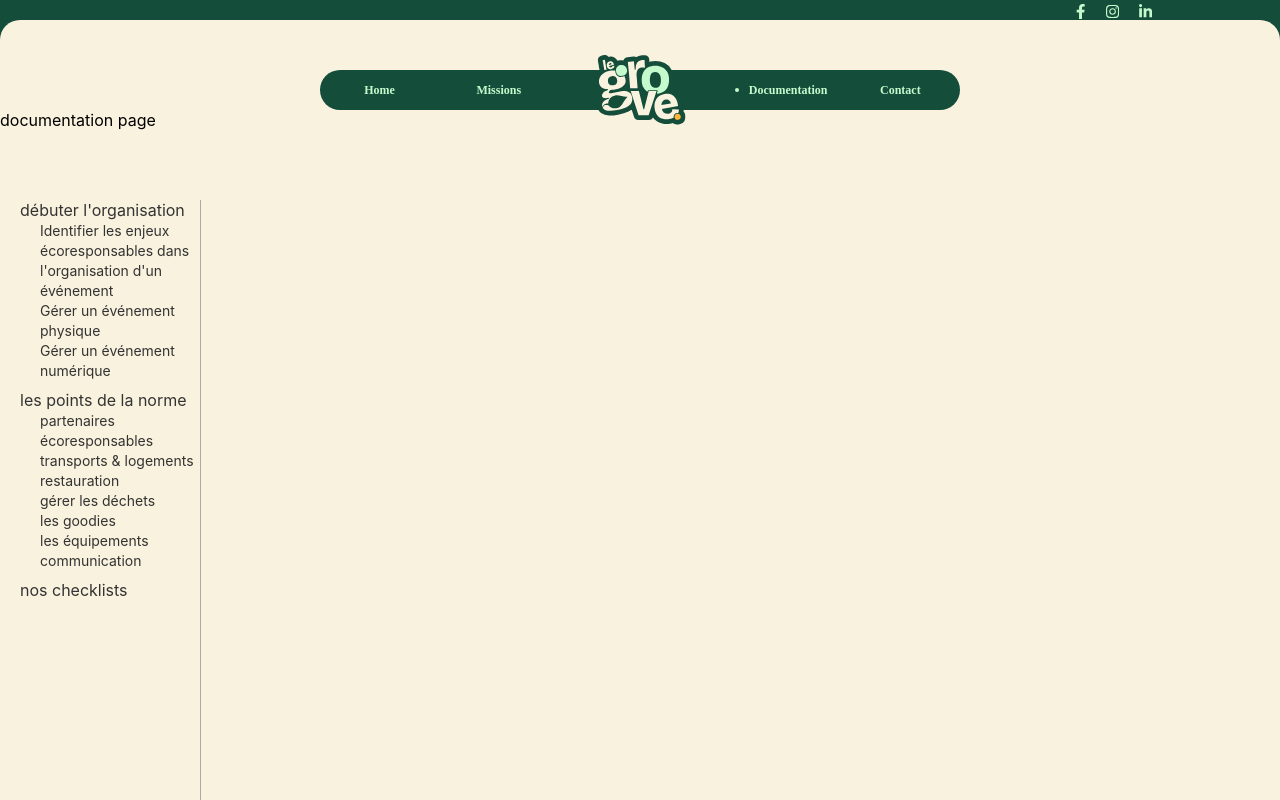
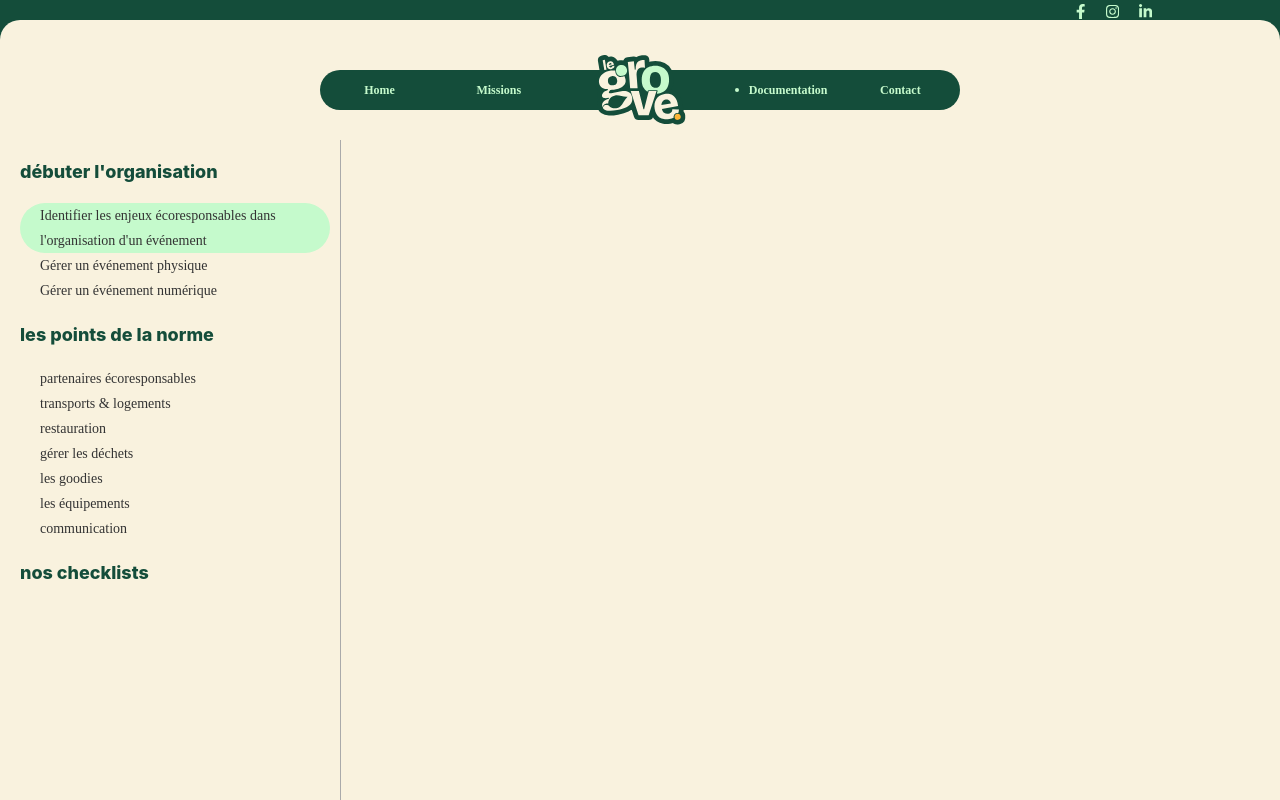
Before and after one commit to fabienlpt/le-grove, a React (Create React App) app: page /doc in a window 1280 px wide. Shown: the top 800 px of the page. Built offline with nearby package versions, Linux system fonts and the light colour scheme.

Commit message:
update sidebar

```diff
--- a/src/components/sidebar/index.tsx
+++ b/src/components/sidebar/index.tsx
@@ -6,6 +6,7 @@ import './style.css';
 
 const SideBar: React.FC = () => {
     const [isOpen, setIsOpen] = React.useState(false);
+    const [current, setCurrent] = React.useState(sidebar[0].children[0].slug);
 
     return (
         <div className={`sidebar ${isOpen ? 'sidebar-open' : ''}`}>
@@ -13,13 +14,13 @@ const SideBar: React.FC = () => {
                 {sidebar.map((item, index) => {
                     return (
                         <li key={index}>
-                            <a href={`#${item.slug}`}>{item.title}</a>
+                            <p className='sidebar-title'>{item.title}</p>
                             {item.children && (
                                 <ul>
                                     {item.children.map((child, index) => {
                                         return (
-                                            <li key={index}>
-                                                <a href={`#${child.slug}`}>{child.title}</a>
+                                            <li key={index}  className={`sidebar-subtitle ${child.slug === current ? 'current' : ''}`}>
+                                                <a href={`#${child.slug}`} onClick={() => setCurrent(child.slug)}>{child.title}</a>
                                             </li>
                                         );
                                     })}
--- a/src/components/sidebar/style.css
+++ b/src/components/sidebar/style.css
@@ -1,6 +1,5 @@
 .sidebar {
-    position: relative;
-    margin-top: 200px;
+    margin-top: 140px;
     background-color: #F9F2DE;
     border-right: 1px solid #aaa;
     height: 100%;
@@ -8,8 +7,8 @@
     position: fixed;
     left: 0;
     top: 0;
-    width: 180px;
-    z-index: 1000;
+    width: 25vw;
+    z-index: 1;
     transform: translateX(-190px);
     transition: transform 0.3s ease-in-out;
     @media screen and (min-width: 768px) {
@@ -19,7 +18,6 @@
 
 .sidebar::after {
     content: "";
-    position: absolute;
     top: 0;
     right: 0;
     width: 20px;
@@ -27,6 +25,24 @@
 
 .sidebar-open {
     transform: translateX(0);
+}
+
+.sidebar-title {
+    color: var(--bg1, #144D3A);
+    font-family: Bricolage Grotesque 48pt;
+    font-size: 18px;
+    font-style: normal;
+    font-weight: 800;
+    line-height: 150%;
+}
+
+.sidebar-subtitle {
+    color: var(--bg1, #144D3A);
+    font-family: Poppins;
+    font-size: 16px;
+    font-style: normal;
+    font-weight: 500;
+    line-height: 150%;
 }
 
 .sidebar .sidebar-toggle {
@@ -64,16 +80,17 @@
     text-decoration: none;
 }
 
-.sidebar ul li a:hover {
-    color: #1890ff;
+
+.sidebar ul li ul li {
+    padding: 0 20px;
+    margin-bottom: 0;
+    width: fit-content;
+    margin-right: 10px;
 }
 
-.sidebar ul li ul {
-    margin-left: 20px;
-}
-
-.sidebar ul li ul li {
-    margin-bottom: 0;
+.current {
+    background-color: #C5FACC;
+    border-radius: 30px;
 }
 
 .sidebar ul li ul li a {
@@ -81,5 +98,5 @@
 }
 
 .sidebar ul li ul li a:hover {
-    color: #1890ff;
+    font-weight: 600;
 }
--- a/src/pages/documentation.tsx
+++ b/src/pages/documentation.tsx
@@ -5,7 +5,7 @@ const Documentation: React.FC = () => {
     return (
         <div className='page-container'>
             {/* TODO: PRIO 1 */}
-            documentation page
+            {/* documentation page */}
             <SideBar />
         </div>
     );
```
